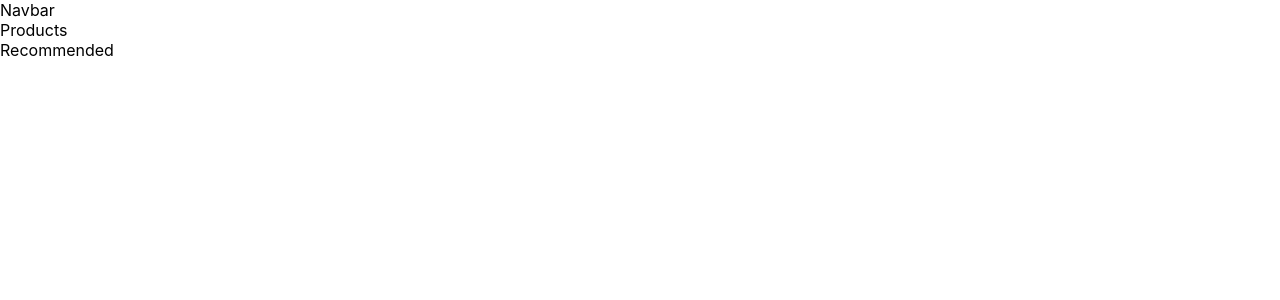
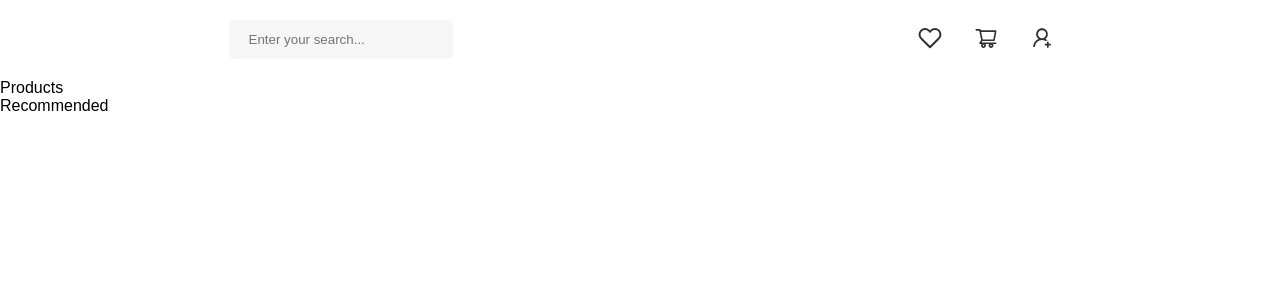
Before and after one commit to PetarMirchev/E-Commerce-Search-and-Filtering-System-with-React, a React (Create React App) app in the folder client/: page / in a window 1280 px wide. Shown: the top 300 px of the page. Built offline with nearby package versions, Linux system fonts and the light colour scheme.

Commit message:
style the navbar
add staff & style navbar

```diff
--- a/client/src/Navbar/Navbar.jsx
+++ b/client/src/Navbar/Navbar.jsx
@@ -1,10 +1,21 @@
 import React from 'react'
 import "./navbar.css";
+import { FiHeart } from "react-icons/fi";
+import { AiOutlineShoppingCart, AiOutlineUserAdd } from "react-icons/ai";
 
 const Navbar = () => {
   return (
-    <div>Navbar</div>
+    <div className="nav-div">
+      <div className="nav-container">
+        <input type="text" name="find" value="" placeholder='Enter your search...' className="search-input"/>
+      </div>
+      <div className="profile-container">
+        <a href="#"><FiHeart className="nav-icons"/></a>
+        <a href="#"><AiOutlineShoppingCart className="nav-icons"/></a>
+        <a href="#"><AiOutlineUserAdd className="nav-icons"/></a>
+      </div>
+    </div>
   )
 }
 
-export default Navbar
+export default Navbar;
--- a/client/src/Navbar/navbar.css
+++ b/client/src/Navbar/navbar.css
@@ -0,0 +1,27 @@
+.nav-div {
+    display: flex;
+    justify-content: space-around;
+    align-items: center;
+    border-radius: 2px solid #f3f3f3;
+    padding: 20px;
+    z-index: 999;
+    margin-left: 2px;
+}
+
+.search-input {
+    padding: 12px 20px;
+    border: none;
+    background: #f7f6f6;
+    outline: none;
+    margin-right: 20px;
+    border-radius: 5px;
+    position: relative;
+    width: 14rem;
+}
+
+.nav-icons {
+    width: 1.5rem;
+    height: 1.5rem;
+    margin-left: 2rem;
+    color: #323131;
+}
--- a/client/src/index.css
+++ b/client/src/index.css
@@ -1,13 +1,26 @@
-body {
+* {
+  padding: 0;
   margin: 0;
-  font-family: -apple-system, BlinkMacSystemFont, 'Segoe UI', 'Roboto', 'Oxygen',
-    'Ubuntu', 'Cantarell', 'Fira Sans', 'Droid Sans', 'Helvetica Neue',
-    sans-serif;
-  -webkit-font-smoothing: antialiased;
-  -moz-osx-font-smoothing: grayscale;
+  box-sizing: border-box;
+  font-family: sans-serif;
 }
 
-code {
-  font-family: source-code-pro, Menlo, Monaco, Consolas, 'Courier New',
-    monospace;
+a {
+  text-decoration: none;
+  color: grey;
 }
+
+
+li {
+  list-style: none;
+}
+
+.btns {
+  padding: 10px 20px;
+  margin-right: 6px;
+  background: transparent;
+  border: none;
+  border-radius: 5px;
+  color: #323232;
+  cursor: pointer;
+}
```
